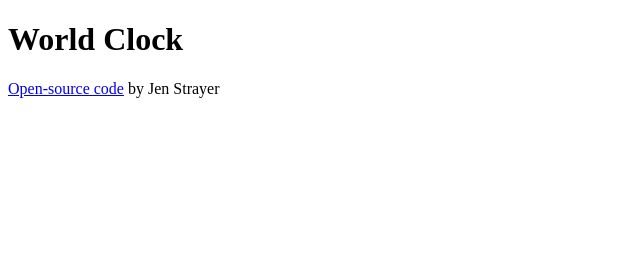
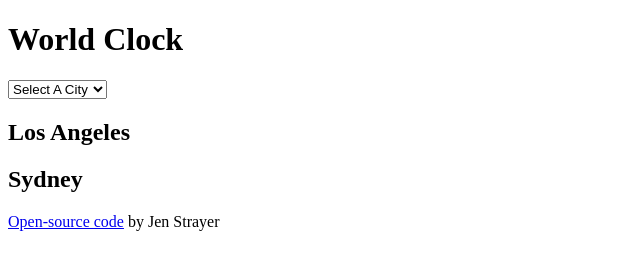
Before and after one commit to jstraye1/world-clock, a plain HTML site: page index.html in a window 1280 px wide. Shown: the whole page, without its empty margins (0-640 px from the left). Drawn offline with Linux system fonts and the light colour scheme.

Commit message:
added basic html

```diff
--- a/index.html
+++ b/index.html
@@ -8,7 +8,26 @@
     <title>World Clock</title>
   </head>
   <body>
-    <h1>World Clock</h1>
+    <div class="container">
+      <h1>World Clock</h1>
+      <select name="" id="">
+        <option value="">Select A City</option>
+        <option value="">London</option>
+        <option value="">Aukland</option>
+        <option value="">New York</option>
+      </select>
+
+      <div class="cities">
+        <h2>Los Angeles</h2>
+        <div class="date"></div>
+        <div class="time"></div>
+      </div>
+      <div class="cities">
+        <h2>Sydney</h2>
+        <div class="date"></div>
+        <div class="time"></div>
+      </div>
+    </div>
     <footer>
       <a href="https://github.com/jstraye1/world-clock" target="_blank"
         >Open-source code</a
```
